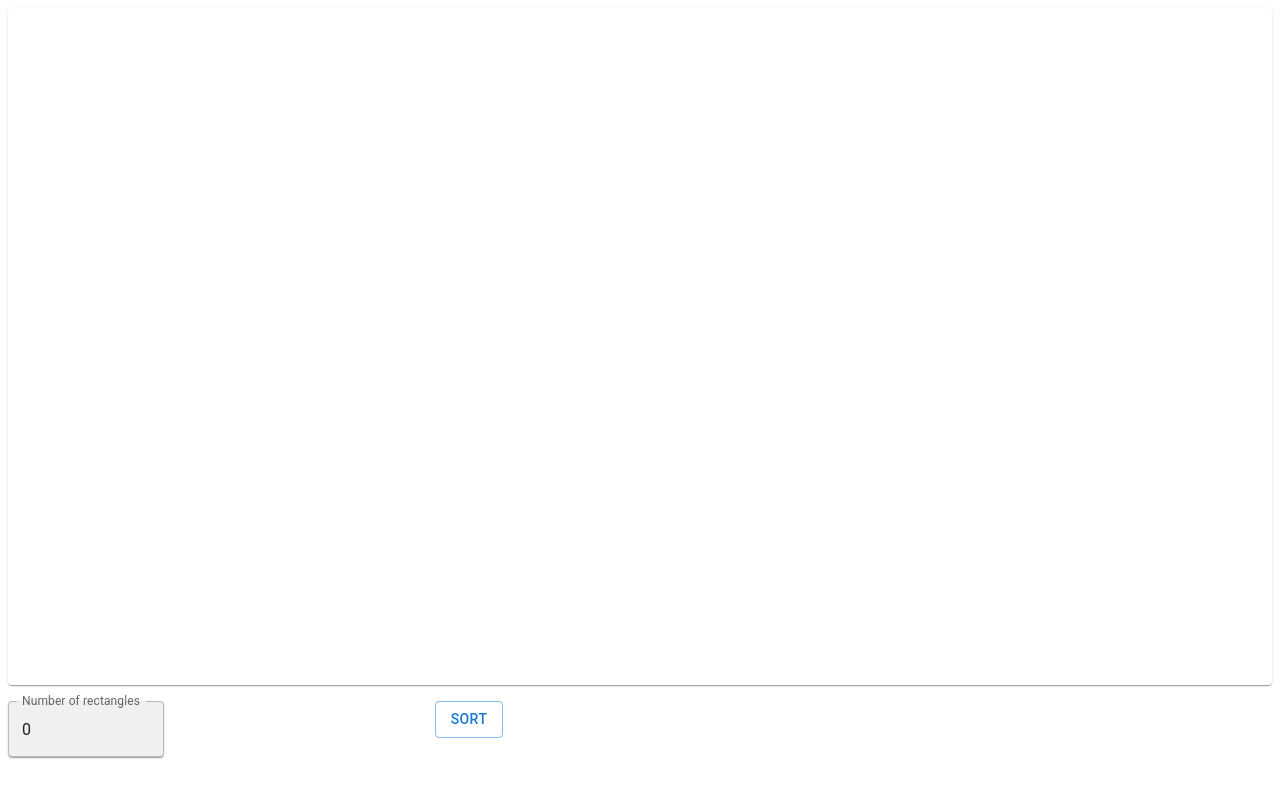
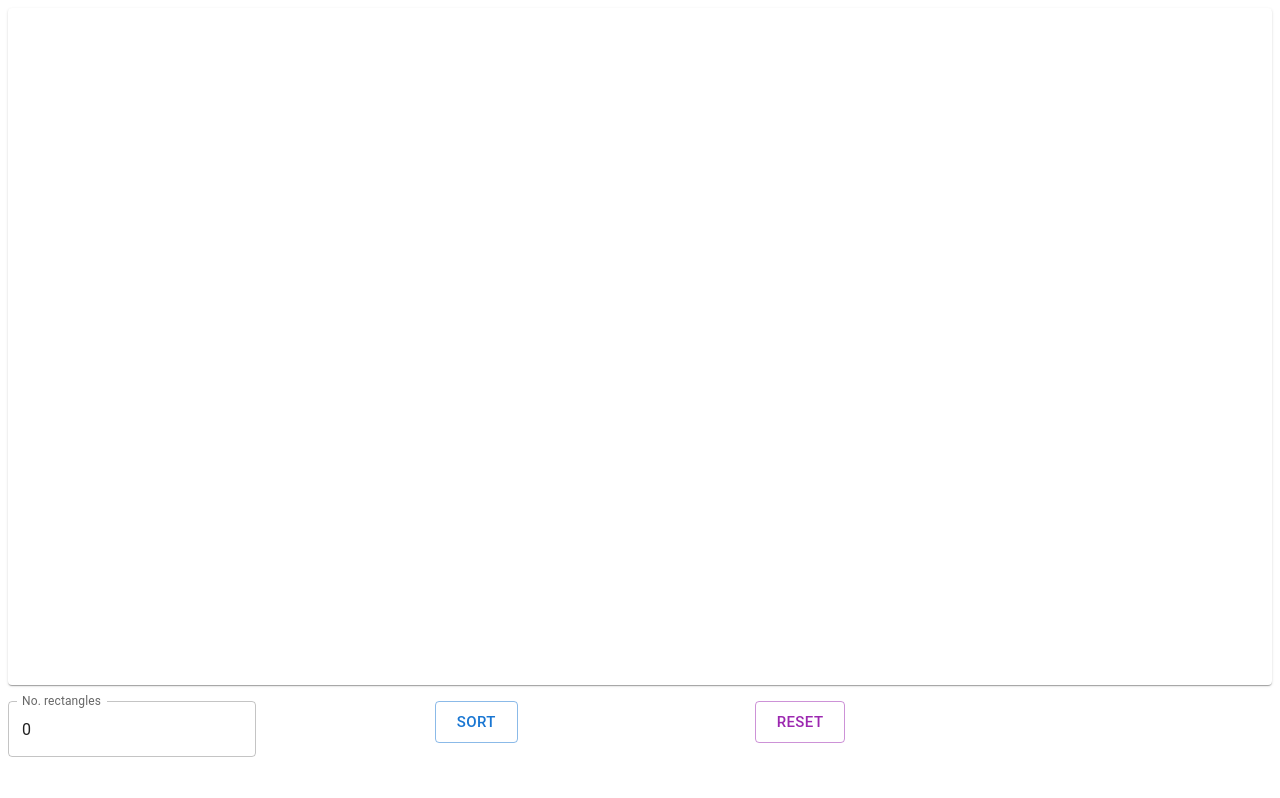
Before and after one commit to sktrinh12/bubble-sort-viz, a React (Vite) app: page / in a window 1280 px wide. Built offline with nearby package versions, Linux system fonts and the light colour scheme.

Commit message:
use disabled functionality, add reset button, remove styles

```diff
--- a/src/Grid.tsx
+++ b/src/Grid.tsx
@@ -8,9 +8,11 @@ import Button from "@mui/material/Button";
 interface GridLayoutProps {
   handleChange: (event: React.ChangeEvent<HTMLInputElement>) => void;
   handleClickSort: (event: React.MouseEvent<HTMLButtonElement>) => void;
+  handleClickReset: (event: React.MouseEvent<HTMLButtonElement>) => void;
   numRectangles: number;
   rectangles: JSX.Element[];
   svgRef: React.RefObject<SVGSVGElement>;
+  isDisabled: boolean;
 }
 
 const RootStyles = styled(Paper)(({ theme }) => ({
@@ -23,21 +25,14 @@ const RootStyles = styled(Paper)(({ theme }) => ({
   svg: { width: "100%", height: "80vh" },
 }));
 
-// const SvgStyles = styled(Paper)(({ theme }) => ({
-//   backgroundColor: "#e0e0e0",
-// }));
-
-const InputStyles = styled(Paper)(({ theme }) => ({
-  width: "38%",
-  backgroundColor: "#f0f0f0",
-}));
-
 const GridLayout: React.FC<GridLayoutProps> = ({
   handleChange,
   handleClickSort,
+  handleClickReset,
   numRectangles,
   rectangles,
   svgRef,
+  isDisabled,
 }) => {
   return (
     <Box sx={{ flexGrow: 1 }}>
@@ -48,18 +43,33 @@ const GridLayout: React.FC<GridLayoutProps> = ({
           </RootStyles>
         </Grid>
         <Grid item xs={4}>
-          <InputStyles>
-            <TextField
-              label="Number of rectangles"
-              type="number"
-              value={numRectangles}
-              onChange={handleChange}
-            />
-          </InputStyles>
+          <TextField
+            label="No. rectangles"
+            type="number"
+            value={numRectangles}
+            onChange={handleChange}
+            disabled={isDisabled}
+          />
         </Grid>
-        <Grid item xs={8}>
-          <Button color="primary" variant="outlined" onClick={handleClickSort}>
+        <Grid item xs={3}>
+          <Button
+            size="large"
+            color="primary"
+            variant="outlined"
+            onClick={handleClickSort}
+            disabled={isDisabled}
+          >
             Sort
+          </Button>
+        </Grid>
+        <Grid item xs={3}>
+          <Button
+            size="large"
+            color="secondary"
+            variant="outlined"
+            onClick={handleClickReset}
+          >
+            Reset
           </Button>
         </Grid>
       </Grid>
```
